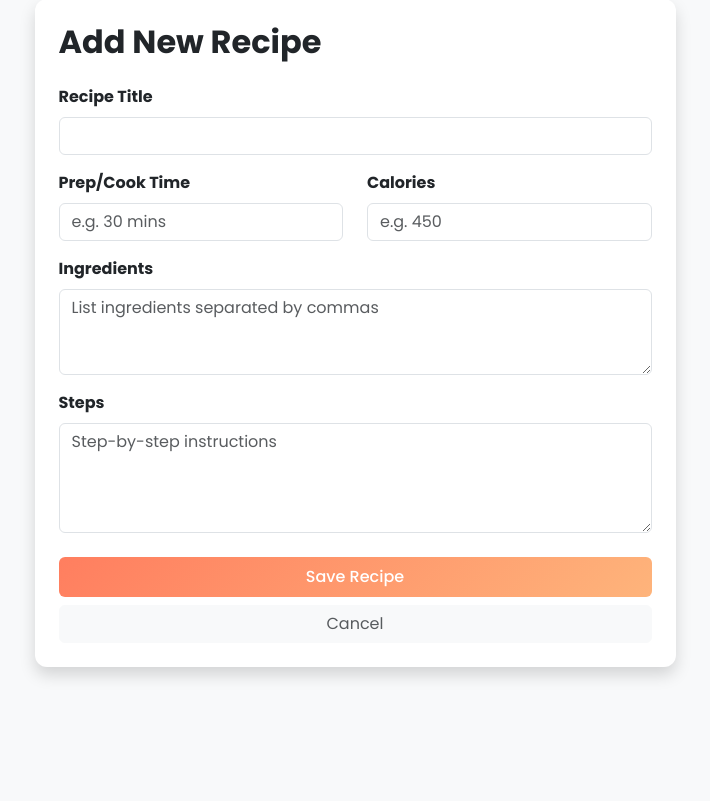
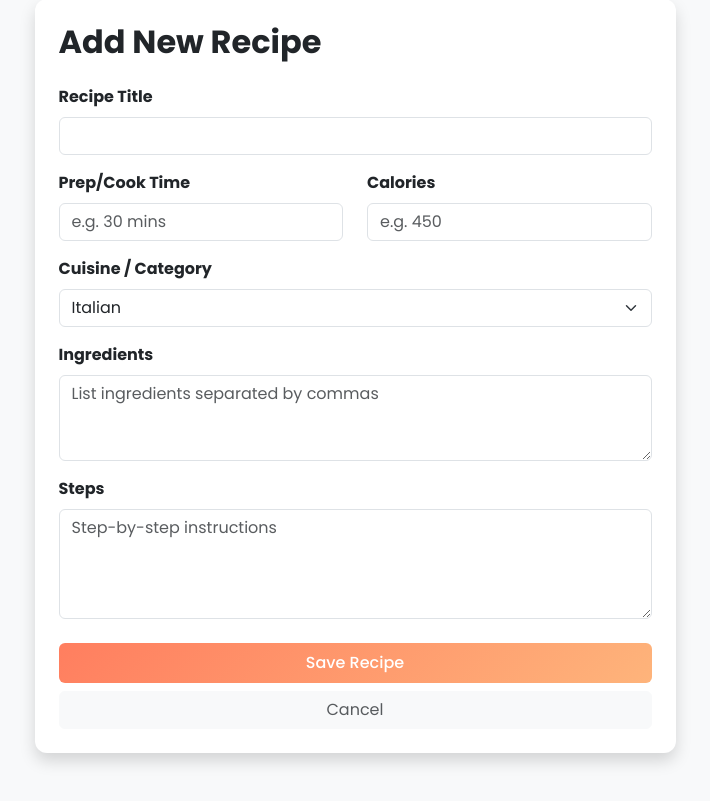
Before and after one commit to subhalakshmisubhi/Coco-s-Recipes, a Python web app: template templates/add_recipe.html in a window 1280 px wide. Shown: the part 87-888 px from the top of the page, without its empty margins (285-995 px from the left). Before the commit the page ends 765 px from the top, so only its background shows below. Run offline with Jinja, Linux system fonts and the light colour scheme; the template is opened without the code that fills it, so the values that code supplies are empty.

Commit message:
Add cuisine selection to recipe form

```diff
--- a/templates/add_recipe.html
+++ b/templates/add_recipe.html
@@ -10,6 +10,17 @@
                     <div class="col-md-6 mb-3"><label class="form-label fw-bold">Prep/Cook Time</label><input type="text" name="time" class="form-control" placeholder="e.g. 30 mins"></div>
                     <div class="col-md-6 mb-3"><label class="form-label fw-bold">Calories</label><input type="text" name="calories" class="form-control" placeholder="e.g. 450"></div>
                 </div>
+                <div class="mb-3">
+    <label class="form-label fw-bold">Cuisine / Category</label>
+    <select name="cuisine" class="form-select">
+        <option value="Italian">Italian</option>
+        <option value="Mexican">Mexican</option>
+        <option value="Asian">Asian</option>
+        <option value="American">American</option>
+        <option value="Dessert">Dessert</option>
+        <option value="Other">Other</option>
+    </select>
+</div>
                 <div class="mb-3"><label class="form-label fw-bold">Ingredients</label><textarea name="ingredients" class="form-control" rows="3" placeholder="List ingredients separated by commas"></textarea></div>
                 <div class="mb-4"><label class="form-label fw-bold">Steps</label><textarea name="steps" class="form-control" rows="4" placeholder="Step-by-step instructions"></textarea></div>
                 <button type="submit" class="btn btn-custom w-100 py-2">Save Recipe</button>
```
